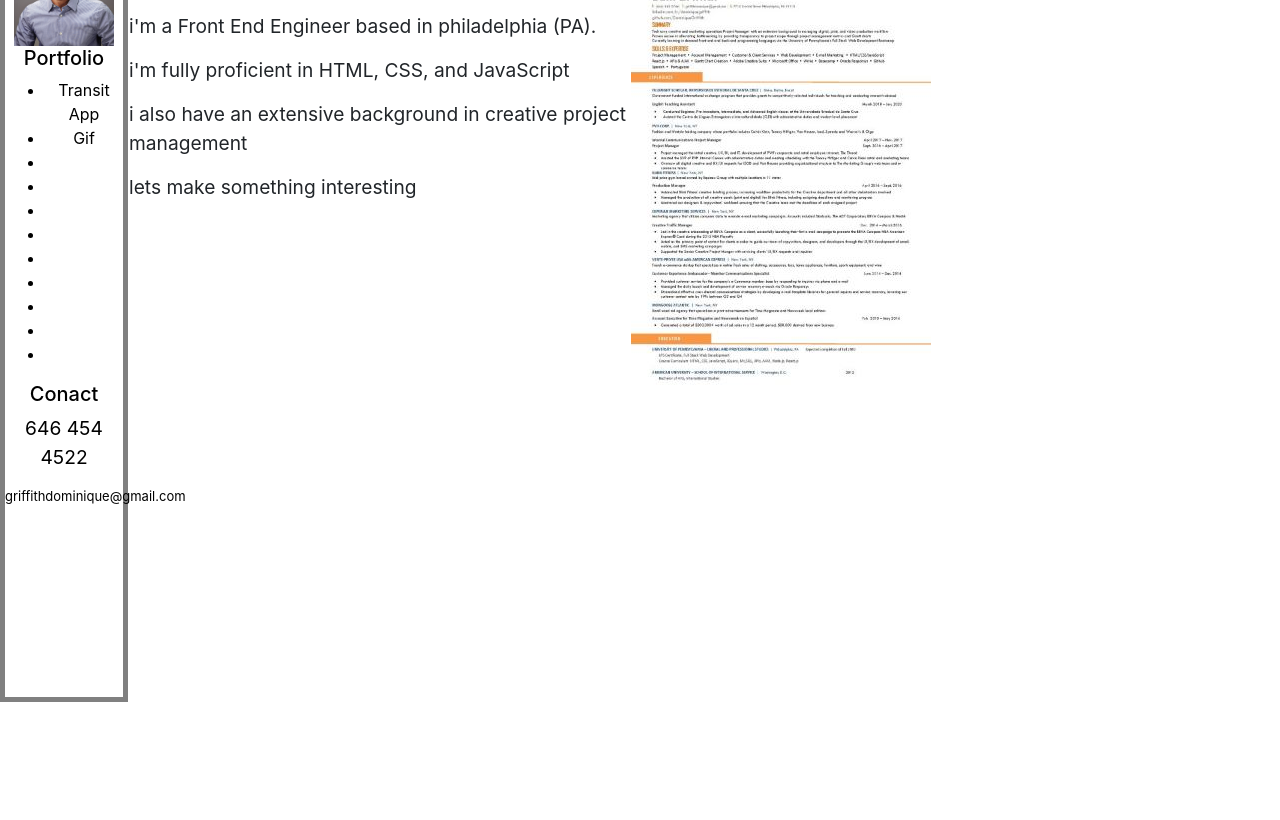
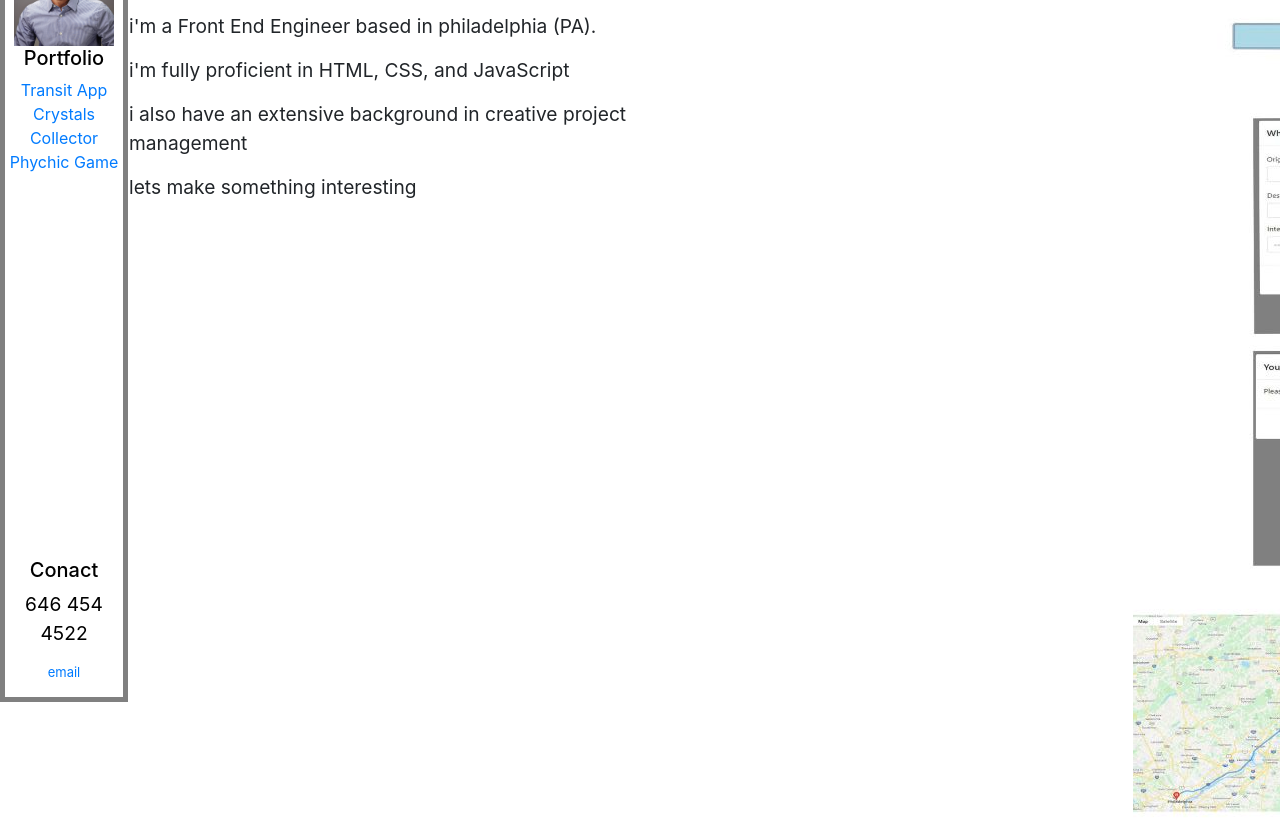
Before and after one commit to DominiqueGriffith/DomGriffith-Portfolio, a plain HTML site: page index.html in a window 1280 px wide. Shown: the part 98-918 px from the top of the page. Before the commit the page ends 800 px from the top, so only its background shows below. Drawn offline with nearby package versions, Linux system fonts and the light colour scheme.

Commit message:
Added JPG slice of transit app. added links to 3 apps. deleted resume image slice will instead insert placeholder image. enabled lightbox image when clicked

```diff
--- a/assets/css/style.css
+++ b/assets/css/style.css
@@ -18,12 +18,17 @@
 }
 #email{
   font-size: small;
+
 }
 /* #pagewrap{
   float: right;
 } */
 body{
   padding-left: 10%;
+}
+#contact{
+  position: absolute;
+  bottom: 0px;
 }
 
 tr {
@@ -47,4 +52,5 @@
     font-size: 3em;
     letter-spacing: -1px;
     color: #ccc;
+    text-align: center;
   }
--- a/index.html
+++ b/index.html
@@ -6,7 +6,7 @@
   <meta name="viewport" content="width=device-width, initial-scale=1.0">
   <link rel="stylesheet" href="https://maxcdn.bootstrapcdn.com/bootstrap/4.0.0/css/bootstrap.min.css">
   </link>
-  <link rel="stylesheet" type="text/css" href="assets/css/lightbox.min.css">
+  <link rel="stylesheet" type="text/css" href="assets/css/lightbox.css">
   <link rel="stylesheet" type="text/css" href="assets/css/style.css">
 
   <title>Dom Griffith Portfolio</title>
@@ -17,24 +17,19 @@
   <p id="name">Dom Griffith</p>
   <img id=profilepic  src="assets/images/Me.jpg" width="100" height="100">
   <h5>Portfolio</h5>
-  <ul>
-    <li>Transit App</li>
-    <li>Gif</li>
-    <li></li>
-    <li></li>
-    <li></li>
-    <li></li>
-    <li></li>
-    <li></li>
-    <li></li>
-    <li></li>
-    <li></li>
-  </ul>
+
+    <a href="https://dominiquegriffith.github.io/Project-1/">Transit App</a>
+    <br>
+    <a href="https://dominiquegriffith.github.io/unit-4-game/">Crystals Collector</a>
+    <br>
+    <a href="https://dominiquegriffith.github.io/Psychic-Game-/">Phychic Game</a>
+
+   <div id= "contact">
   <h5>Conact</h5>
   <p>646 454 4522</p>
-  <p id="email">griffithdominique@gmail.com</p>
+  <a href="griffithdomninique@gmail.com"><p id="email">email</p></a>
 
-
+</div>
 </div>
 
 <body>
@@ -60,16 +55,16 @@
 
     <div class="post">
       <h2>Resume</h2>
-      <a data-lightbox="image1"><img class="example-image"
-          src="assets/images/DominiqueGriffith2020Resume_Website.jpg" alt="image-1" /></a>
+
 
 
     </div>
 
     <div class="post">
       <h2>Transit App</h2>
-      <p>
-      </p>
+
+      <a  href="assets/images/TransitAppAll.jpg"   data-lightbox="image1" ><img class="example-image"
+        src="assets/images/TransitAppAll - Copy.jpg"  alt="image-1" /></a>
     </div>
 
     <div class="post">
@@ -86,6 +81,13 @@
 
   <script src="assets/js/lightbox-plus-jquery.js"></script>
   <script src="assets/js/logic.js"></script>
+
+  <script>
+    lightbox.option({
+      "maxWidth": 600,
+      "maxHeight": 800,
+    })
+  </script>
 </body>
 
 
```
Also changed, not shown: assets/images/TransitAppAll - Copy.jpg (added), assets/images/TransitAppAll.jpg (added), assets/images/Transitapp1.jpg (added), assets/images/Transitapp2.jpg (added), assets/images/Transitapp3.jpg (added), assets/images/Transitapp4.jpg (added), 1 other file.
